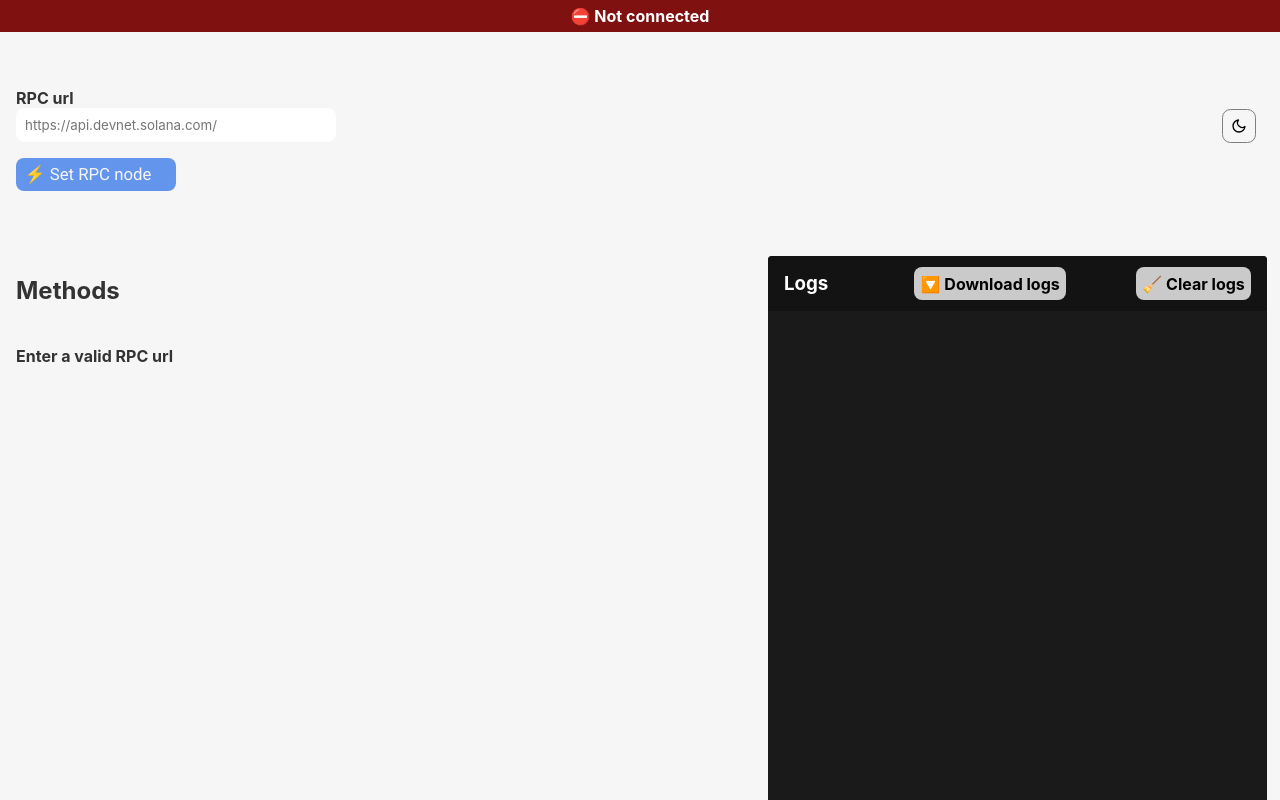
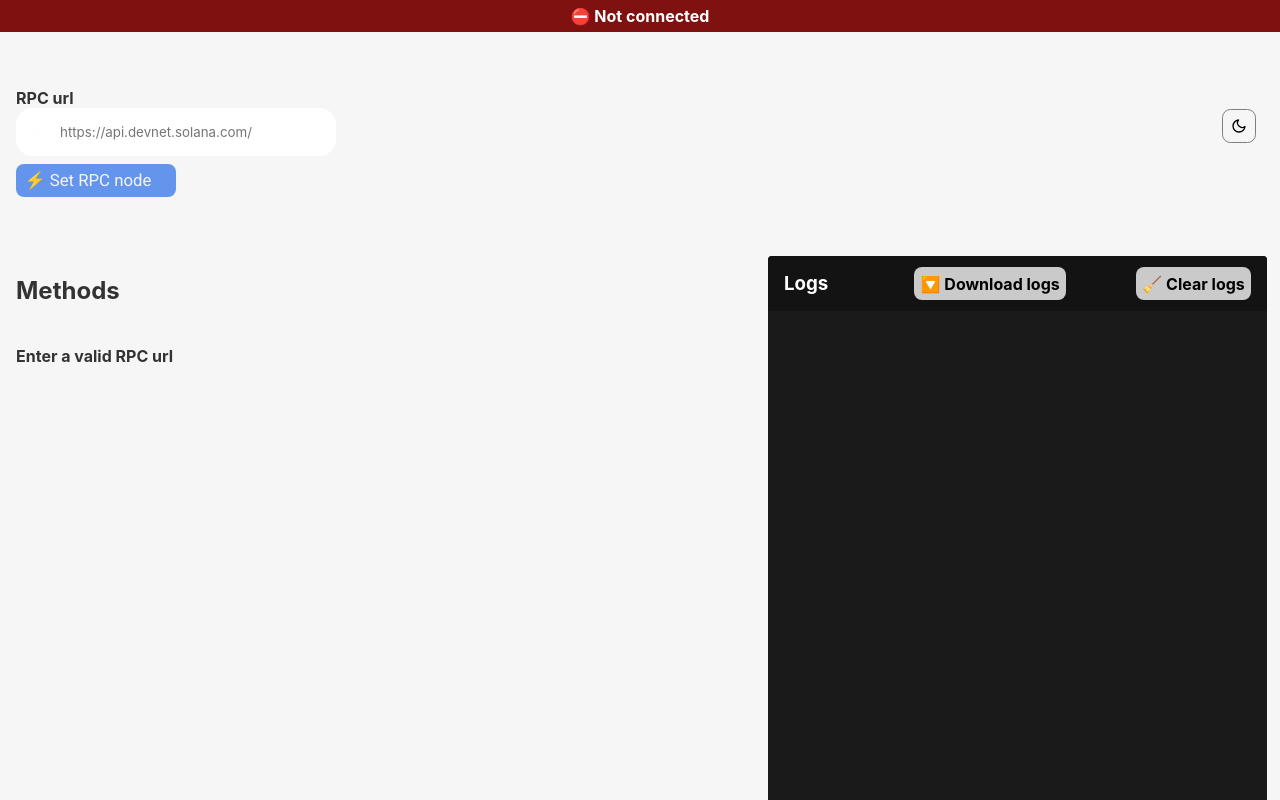
Before and after one commit to aspnxdd/sol-rpc, a Vue app: page / in a window 1280 px wide. Shown: the top 800 px of the page. Built offline with nearby package versions, Linux system fonts and the light colour scheme; what @solana/wallet-adapter-wallets would draw is missing.

Commit message:
feat: add url img

```diff
--- a/src/components/Footer.vue
+++ b/src/components/Footer.vue
@@ -1,9 +1,7 @@
 <script setup lang="ts">
-
-function scrollToTop(){
+function scrollToTop() {
   window.scrollTo(0, 0);
 }
-
 </script>
 
 <template>
@@ -13,7 +11,7 @@ function scrollToTop(){
       <img src="/tw.png" width="24" />
       <p>@ESArnau</p>
     </a>
-    <a class="twitter" href="https://github.com/aspnxdd">
+    <a class="github" href="https://github.com/aspnxdd">
       <img src="/gh.png" width="24" />
       <p>aspnxdd</p>
     </a>
@@ -22,7 +20,6 @@ function scrollToTop(){
 </template>
 
 <style scoped>
-
 .container {
   position: relative;
   display: flex;
@@ -34,7 +31,8 @@ function scrollToTop(){
   margin-top: 1rem;
   background-color: rgb(21, 21, 21);
 }
-.twitter {
+.twitter,
+.github {
   display: flex;
   flex-direction: row;
   align-items: center;
@@ -47,18 +45,19 @@ function scrollToTop(){
 .twitter:hover {
   color: rgb(155, 180, 226);
 }
-.twitter:hover img {
+.twitter:hover,
+.github:hover {
   color: rgb(155, 180, 226);
-  filter: none;
 }
 img {
   filter: grayscale(100%) brightness(1000%) contrast(0%);
 }
+
 .container button {
   position: absolute;
   bottom: 0;
   right: 0;
-  margin:5rem;
+  margin: 5rem;
   background-color: transparent;
   border: 0;
   padding: 0rem;
@@ -72,6 +71,5 @@ img {
 }
 .container button:hover {
   filter: hue-rotate(40deg);
-
 }
 </style>
--- a/src/components/RpcBar.vue
+++ b/src/components/RpcBar.vue
@@ -66,11 +66,14 @@ const epochETA = computed(() => {
     <div class="input-bar">
       <span v-if="isError"> Invalid RPC endpoint</span>
       <span v-else> RPC url</span>
-      <input
-        type="text"
-        v-model="rpc"
-        placeholder="https://api.devnet.solana.com/"
-      />
+      <div>
+        <img src="/url.png" width="16" />
+        <input
+          type="text"
+          v-model="rpc"
+          placeholder="https://api.devnet.solana.com/"
+        />
+      </div>
       <button @click="setRpcUrl">⚡ Set RPC node</button>
     </div>
     <Transition>
@@ -148,8 +151,28 @@ const epochETA = computed(() => {
   justify-content: flex-start;
   margin-top: 1rem;
 }
+.container .input-bar > div {
+  width: min(20rem, 60%);
+  height: 3rem;
+  display: flex;
+  flex-direction: row;
+  align-items: center;
+  justify-content: flex-start;
+  border-radius: 1rem;
+  gap: 1rem;
+  border: var(--background-color-input) 1px solid;
+  padding: 0.5rem;
+  background-color: var(--background-color-input);
+  color: var(--text-color);
+}
+.container .input-bar > div:focus-within {
+  border: 1px solid #adb9bb;
+}
+.container .input-bar > div img {
+  filter: invert(100%);
+}
 .container .stats {
-  margin-left: 00rem;
+  margin-left: 0rem;
   display: flex;
   flex-direction: row;
   align-items: center;
@@ -208,13 +231,12 @@ const epochETA = computed(() => {
 }
 
 .container input {
-  width: min(20rem, 60%);
+  width: 100%;
   border-radius: 0.5rem;
   border: var(--background-color-input) 1.5px solid;
-  padding: 0.5rem;
-  margin-bottom: 0.5rem;
   background-color: var(--background-color-input);
   color: var(--text-color);
+  outline: none;
 }
 .container > div > span {
   margin-top: 0.5rem;
```
Also changed, not shown: public/url.png (added).
